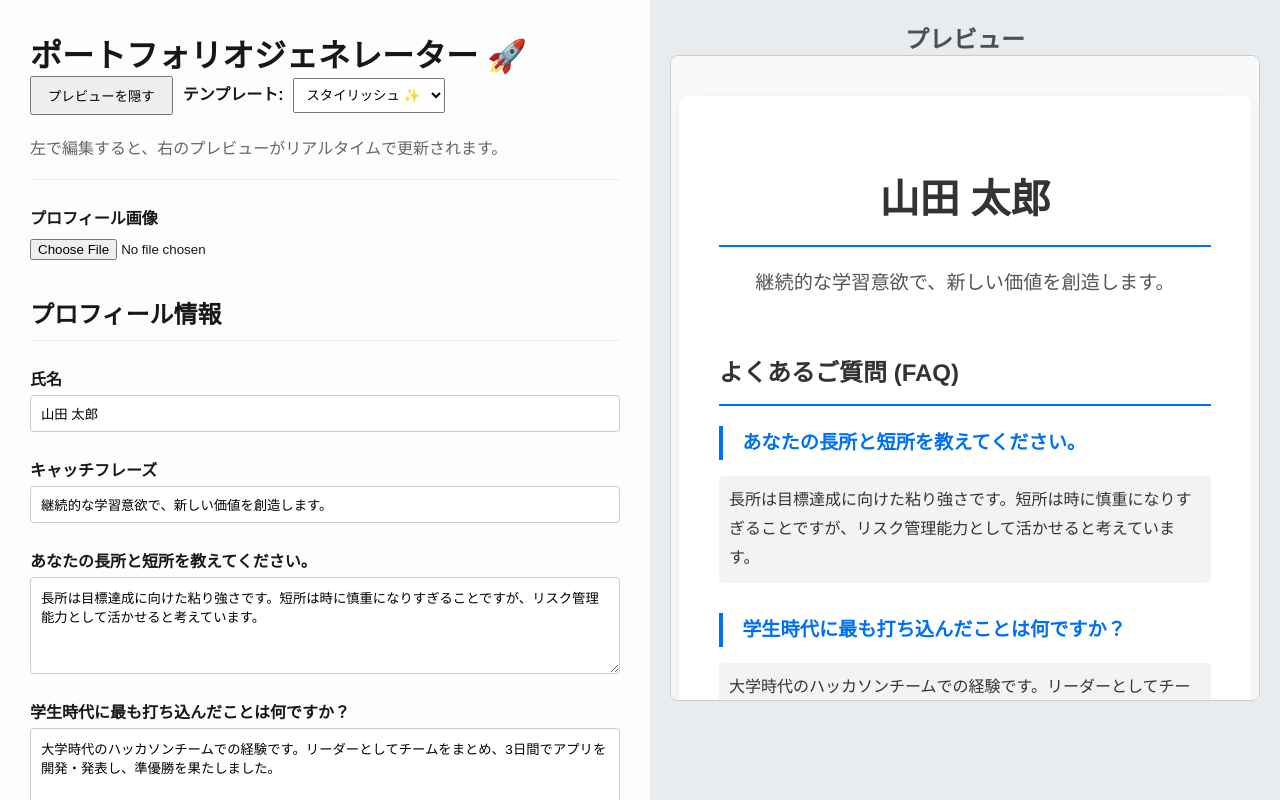
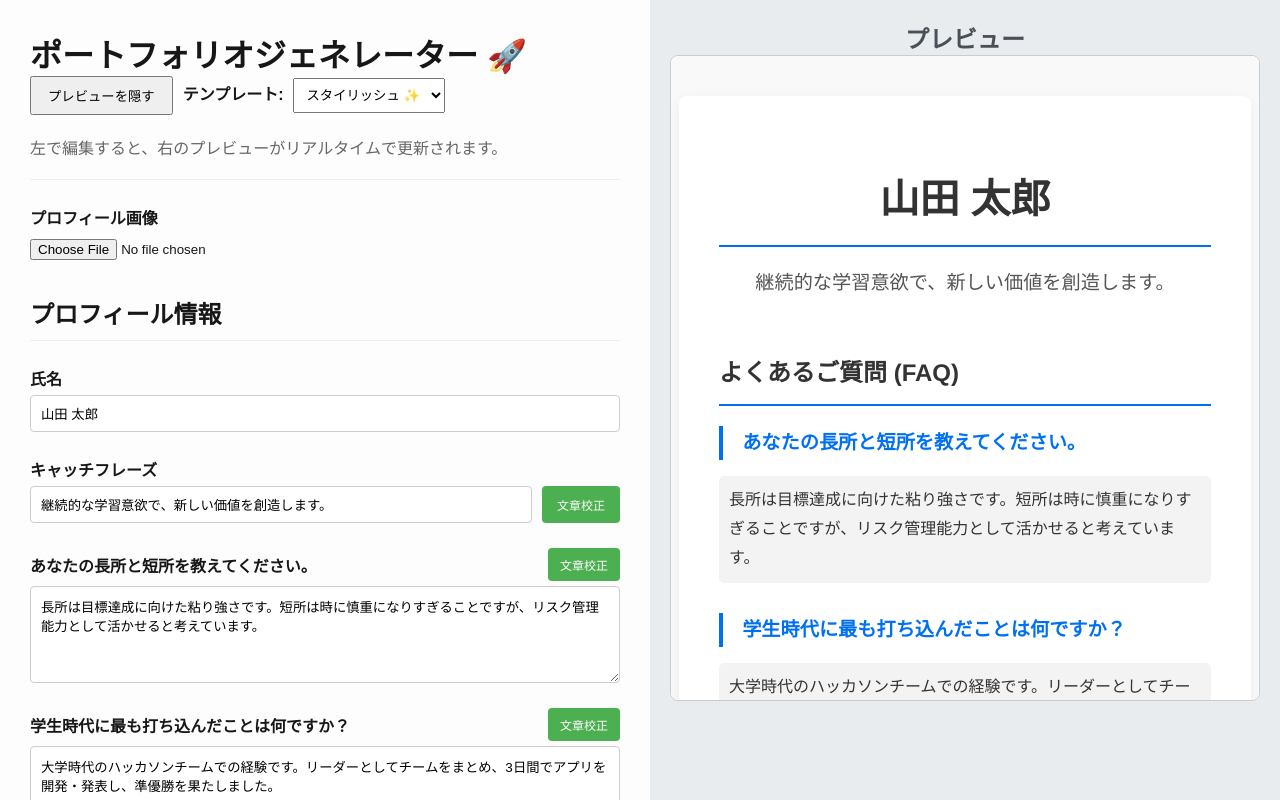
Before and after one commit to shenzel/NAITEI-site, a Next.js app: page / in a window 1280 px wide. Built offline with nearby package versions, Linux system fonts and the light colour scheme.

Commit message:
[add] 校正機能
依存関係に@google/genai導入、UI更新

```diff
--- a/package.json
+++ b/package.json
@@ -9,6 +9,7 @@
     "lint": "next lint"
   },
   "dependencies": {
+    "@google/genai": "^1.11.0",
     "jszip": "^3.10.1",
     "next": "15.4.2",
     "react": "19.1.0",
--- /dev/null
+++ b/src/app/api/route.ts
@@ -0,0 +1,42 @@
+import { NextRequest } from 'next/server';
+import { GoogleGenAI } from '@google/genai';
+
+// .tsxにするとページコンポートとして認識される
+// APIキー
+const genAI = new GoogleGenAI({ apiKey: process.env.GEMINI_API_KEY! });
+
+// const model = genAI.getGenerativeModel({
+//   model: "gemini-1.5-flash",
+// });
+
+export async function POST(request: NextRequest) {
+  try {
+    const { text } = await request.json();
+    if (!text) { // テキストが空の場合
+        return Response.json({ error: 'Text is required' }, { status: 400 });
+    }
+    const correctedText = await generateProofreadText(text);
+    return Response.json({ correctedText });
+  } catch (error) {
+    console.error('API Error:', error);
+    // APIエラー
+    const errorMessage = error instanceof Error ? error.message : 'An unknown error occurred';
+    return Response.json({ error: errorMessage }, { status: 500 });
+  }
+}
+
+export async function generateProofreadText(text: string): Promise<string> {
+  const prompt = `以下の文章を校正してください。誤字脱字、文法の間違い、より読みやすい文章にしてください。大きな意味の変更はしないでください。校正後の文章のみを返してください。説明は不要です。\n\n文章:\n${text}`;
+
+  // モデル指定
+  const result = await genAI.models.generateContent({
+    model: "gemini-1.5-flash",
+    contents: prompt, // ここにプロンプト
+  });
+
+  // result.candidates[0].content.parts[0].text から校正済みテキストを取得
+  // 無理やりすぎる...
+  const correctedText = result.candidates?.[0]?.content?.parts?.[0]?.text ?? '';
+
+  return correctedText.trim(); // 余分な空白を削除して返す
+}
--- a/src/app/page.tsx
+++ b/src/app/page.tsx
@@ -19,6 +19,7 @@ export default function Home() {
   const [selectedTemplate, setSelectedTemplate] = useState<TemplateKey>('stylish');
   const [imageFile, setImageFile] = useState<File | null>(null);
   const [imageUrl, setImageUrl] = useState<string | null>(null);
+  const [proofreadingLoading, setProofreadingLoading] = useState<{[key: string]: boolean}>({}); // 校正中のロード状態を管理するやつ
 
   useEffect(() => {
     const { html, css, js } = templates[selectedTemplate].generate(inputs, imageFile?.name);
@@ -80,6 +81,55 @@ export default function Home() {
       [name]: value,
     }));
   };
+
+  // じん担当
+  // 校正ボタンの関数
+  const getProofreadButtonStyle = (isLoading: boolean, hasText: boolean) => ({
+    padding: '8px 12px',
+    backgroundColor: isLoading ? '#ccc' : '#4CAF50',
+    color: 'white',
+    border: 'none',
+    borderRadius: '4px',
+    cursor: isLoading ? 'not-allowed' : 'pointer',
+    fontSize: '12px',
+    whiteSpace: 'nowrap' as const
+  });
+
+  const handleProofread = async (fieldName: string) => {
+    const currentText = inputs[fieldName as keyof typeof inputs];
+    if (!currentText.trim()) return;
+
+    setProofreadingLoading(prev => ({ ...prev, [fieldName]: true }));
+
+    try {
+      const response = await fetch('/api', {
+        method: 'POST',
+        headers: {
+          'Content-Type': 'application/json',
+        },
+        body: JSON.stringify({ text: currentText }),
+      });
+
+      const data = await response.json();
+
+      if (response.ok) {
+        setInputs(prev => ({
+          ...prev,
+          [fieldName]: data.correctedText,
+        }));
+      } else {
+        console.error('Error:', data.error);
+        alert('校正に失敗しました: ' + data.error);
+      }
+    } catch (error) {
+      console.error('Fetch error:', error);
+      alert('校正に失敗しました');
+    } finally {
+      setProofreadingLoading(prev => ({ ...prev, [fieldName]: false }));
+    }
+  };
+
+  // じん担当ここまで
 
   const handleDownload = async () => {
     const zip = new JSZip();
@@ -176,18 +226,66 @@ export default function Home() {
             </div>
             <div style={{ display: 'flex', flexDirection: 'column', gap: '5px' }}>
               <label style={{fontWeight: 'bold'}}>キャッチフレーズ</label>
-              <input type="text" name="catchphrase" value={inputs.catchphrase} onChange={handleChange} style={{ padding: '10px', border: '1px solid #ccc', borderRadius: '4px' }} />
+              {/* じん担当 */}
+              {/* キャッチフレーズ部分のみサイズが都となるためstyleを調整 */}
+              <div style={{ display: 'flex', gap: '10px', alignItems: 'flex-end' }}>
+                <input
+                  type="text"
+                  name="catchphrase"
+                  value={inputs.catchphrase}
+                  onChange={handleChange}
+                  style={{ flex: 1, padding: '10px', border: '1px solid #ccc', borderRadius: '4px' }}
+                />
+                <button
+                  onClick={() => handleProofread('catchphrase')}
+                  disabled={proofreadingLoading.catchphrase || !inputs.catchphrase.trim()}
+                  style={{
+                    ...getProofreadButtonStyle(proofreadingLoading.catchphrase, inputs.catchphrase.trim().length > 0),
+                    padding: '10px 15px'
+                  }}
+                >
+                  {proofreadingLoading.catchphrase ? '校正中...' : '文章校正'}
+                </button>
+              </div>
             </div>
             <div style={{ display: 'flex', flexDirection: 'column', gap: '5px' }}>
-              <label style={{fontWeight: 'bold'}}>あなたの長所と短所を教えてください。</label>
+              <div style={{ display: 'flex', justifyContent: 'space-between', alignItems: 'center' }}>
+                <label style={{fontWeight: 'bold'}}>あなたの長所と短所を教えてください。</label>
+                <button
+                  onClick={() => handleProofread('strengthAndWeakness')}
+                  disabled={proofreadingLoading.strengthAndWeakness || !inputs.strengthAndWeakness.trim()}
+                  style={getProofreadButtonStyle(proofreadingLoading.strengthAndWeakness, inputs.strengthAndWeakness.trim().length > 0)}
+                >
+                  {proofreadingLoading.strengthAndWeakness ? '校正中...' : '文章校正'}
+                </button>
+              </div>
               <textarea name="strengthAndWeakness" value={inputs.strengthAndWeakness} onChange={handleChange} rows={5} style={{ padding: '10px', border: '1px solid #ccc', borderRadius: '4px' }} />
             </div>
             <div style={{ display: 'flex', flexDirection: 'column', gap: '5px' }}>
-              <label style={{fontWeight: 'bold'}}>学生時代に最も打ち込んだことは何ですか？</label>
+              <div style={{ display: 'flex', justifyContent: 'space-between', alignItems: 'center' }}>
+                <label style={{fontWeight: 'bold'}}>学生時代に最も打ち込んだことは何ですか？</label>
+                <button
+                  onClick={() => handleProofread('mostDevotedThing')}
+                  disabled={proofreadingLoading.mostDevotedThing || !inputs.mostDevotedThing.trim()}
+                  style={getProofreadButtonStyle(proofreadingLoading.mostDevotedThing, inputs.mostDevotedThing.trim().length > 0)}
+                >
+                  {proofreadingLoading.mostDevotedThing ? '校正中...' : '文章校正'}
+                </button>
+              </div>
               <textarea name="mostDevotedThing" value={inputs.mostDevotedThing} onChange={handleChange} rows={5} style={{ padding: '10px', border: '1px solid #ccc', borderRadius: '4px' }} />
             </div>
             <div style={{ display: 'flex', flexDirection: 'column', gap: '5px' }}>
-              <label style={{fontWeight: 'bold'}}>当社のどのような点に魅力を感じましたか？</label>
+              <div style={{ display: 'flex', justifyContent: 'space-between', alignItems: 'center' }}>
+                <label style={{fontWeight: 'bold'}}>当社のどのような点に魅力を感じましたか？</label>
+                <button
+                  onClick={() => handleProofread('companyAttraction')}
+                  disabled={proofreadingLoading.companyAttraction || !inputs.companyAttraction.trim()}
+                  style={getProofreadButtonStyle(proofreadingLoading.companyAttraction, inputs.companyAttraction.trim().length > 0)}
+                >
+                  {proofreadingLoading.companyAttraction ? '校正中...' : '文章校正'}
+                </button>
+              </div>
+              {/* じん担当ここまで */}
               <textarea name="companyAttraction" value={inputs.companyAttraction} onChange={handleChange} rows={5} style={{ padding: '10px', border: '1px solid #ccc', borderRadius: '4px' }} />
             </div>
 
```
Also changed, not shown: 1 other file (tests, documents, lock files or other folders).
